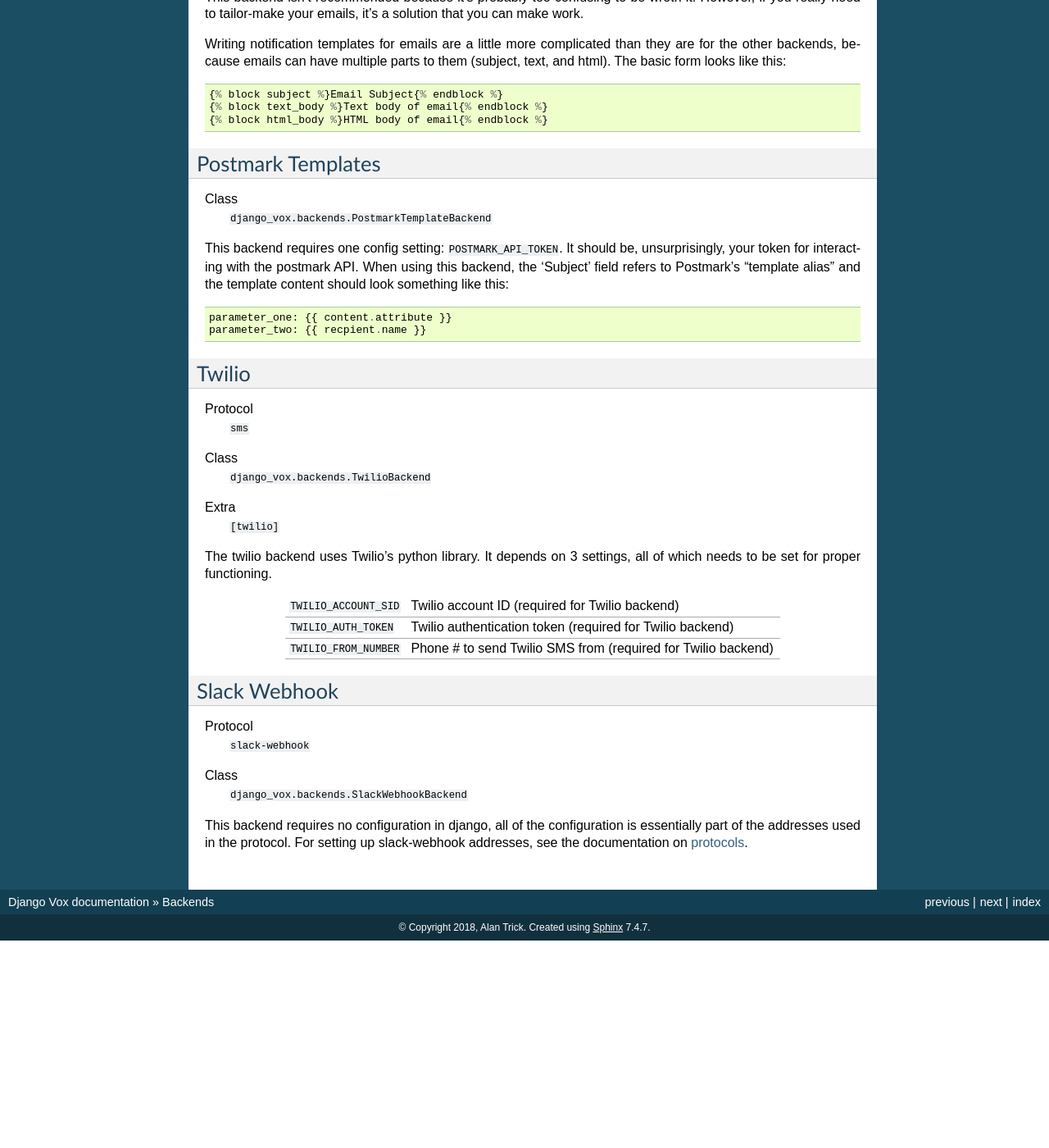
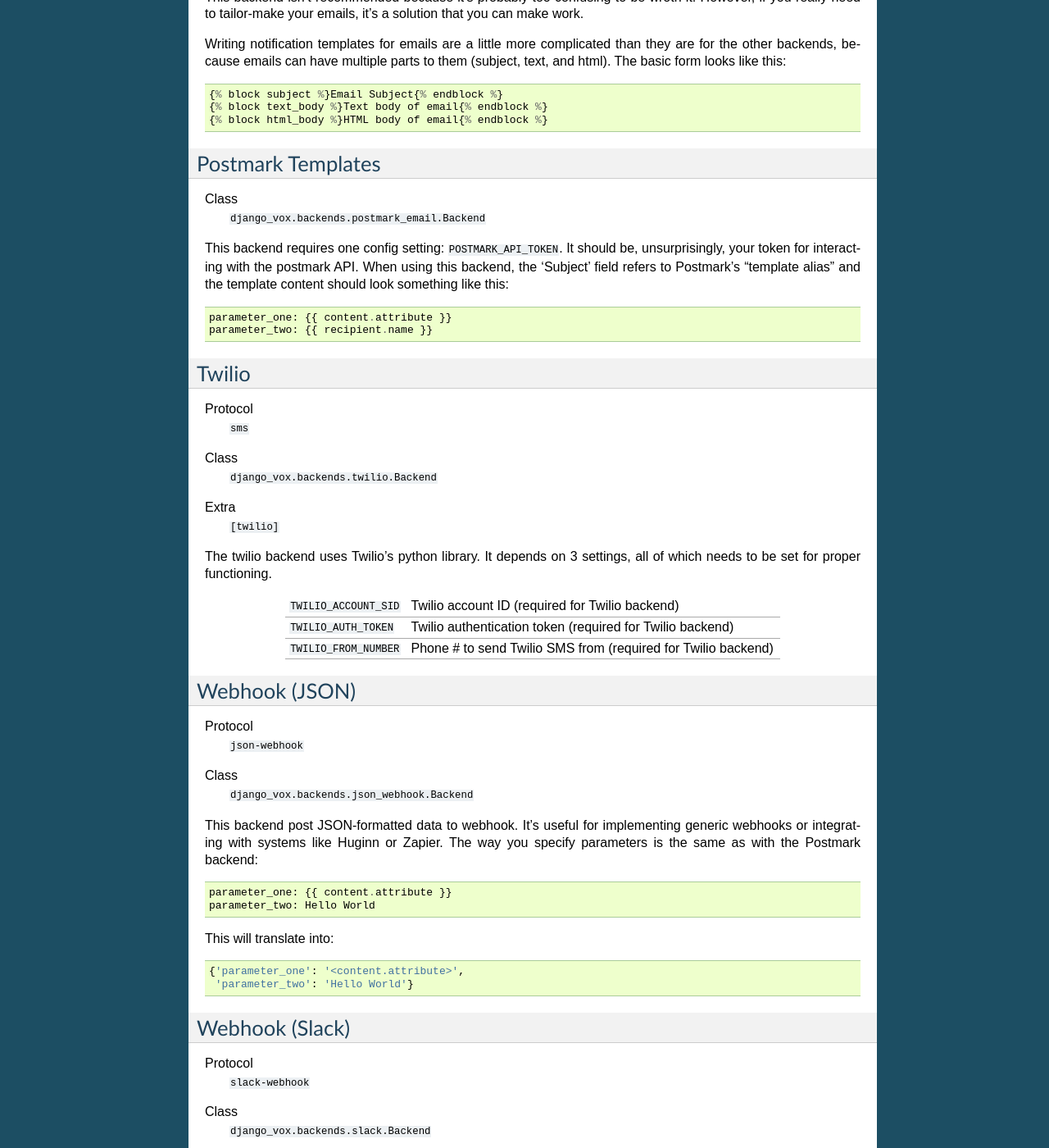
Before and after one commit to kudozexperience/django-vox, a Sphinx documentation site: the page built from docs/backends.rst, in a window 1280 px wide and 1400 px high, scrolled down 1501 px. Shown: the whole window at 82% size. Built offline with Sphinx 7.4.7, drawn with Linux system fonts in a browser that asks for light colours; pages that are not in the unit, such as notebooks, are missing from menus; before the commit the page ends 2648 px from its top, so only the background shows below that; some of the changed text lies outside the part shown.

Commit message:
Update documentation and move some extras into requirements

```diff
--- a/docs/backends.rst
+++ b/docs/backends.rst
@@ -54,7 +54,7 @@
 ~~~~~~~~~~~~~~~~~~
 
 Class
-    ``django_vox.backends.HtmlEmailBackend``
+    ``django_vox.backends.html_email.Backend``
 Extra
   ``[html]``
 
@@ -70,7 +70,7 @@
 ~~~~~~~~~~~~~~~~~~~~~~
 
 Class
-    ``django_vox.backends.MarkdownEmailBackend``
+    ``django_vox.backends.markdown_email.Backend``
 Extra
  ``[markdown]``
 
@@ -82,7 +82,7 @@
 ~~~~~~~~~~~~~~~~~~~~~~~~~~~~
 
 Class
-    ``django_vox.backends.EmailBackend``
+    ``django_vox.backends.template_email.Backend``
 
 This backend isn't recommended because it's probably too confusing to be
 wroth it. However, if you really need to tailor-make your emails, it's
@@ -100,7 +100,7 @@
 ------------------
 
 Class
-    ``django_vox.backends.PostmarkTemplateBackend``
+    ``django_vox.backends.postmark_email.Backend``
 
 This backend requires one config setting: ``POSTMARK_API_TOKEN``. It should
 be, unsurprisingly, your token for interacting with the postmark API. When
@@ -108,7 +108,7 @@
 and the template content should look something like this::
 
     parameter_one: {{ content.attribute }}
-    parameter_two: {{ recpient.name }}
+    parameter_two: {{ recipient.name }}
 
 
 Twilio
@@ -117,7 +117,7 @@
 Protocol
   ``sms``
 Class
-    ``django_vox.backends.TwilioBackend``
+    ``django_vox.backends.twilio.Backend``
 Extra
   ``[twilio]``
 
@@ -132,14 +132,34 @@
                         Twilio backend)
 ======================  ================================================
 
+Webhook (JSON)
+--------------
 
-Slack Webhook
--------------
+Protocol
+  ``json-webhook``
+Class
+    ``django_vox.backends.json_webhook.Backend``
+
+This backend post JSON-formatted data to webhook. It's useful for
+implementing generic webhooks or integrating with systems like
+Huginn or Zapier. The way you specify parameters is the same
+as with the Postmark backend::
+
+    parameter_one: {{ content.attribute }}
+    parameter_two: Hello World
+
+This will translate into::
+
+    {'parameter_one': '<content.attribute>',
+     'parameter_two': 'Hello World'}
+
+Webhook (Slack)
+---------------
 
 Protocol
   ``slack-webhook``
 Class
-    ``django_vox.backends.SlackWebhookBackend``
+    ``django_vox.backends.slack.Backend``
 
 This backend requires no configuration in django, all of the configuration
 is essentially part of the addresses used in the protocol. For setting up
--- a/requirements.txt
+++ b/requirements.txt
@@ -1,2 +1,4 @@
 Django>=1.10,<2.1
 requests
+lxml
+august
--- a/setup.cfg
+++ b/setup.cfg
@@ -64,11 +64,7 @@
     pyyaml
 twilio =
     twilio
-postmark =
-    lxml
 markdown =
     markdown2
-html =
-    august
 docs =
     sphinx
```
Also changed, not shown: docs/getting_started.rst (+7 -5 lines), docs/protocols.rst (+15 -9 lines), 2 other files.
